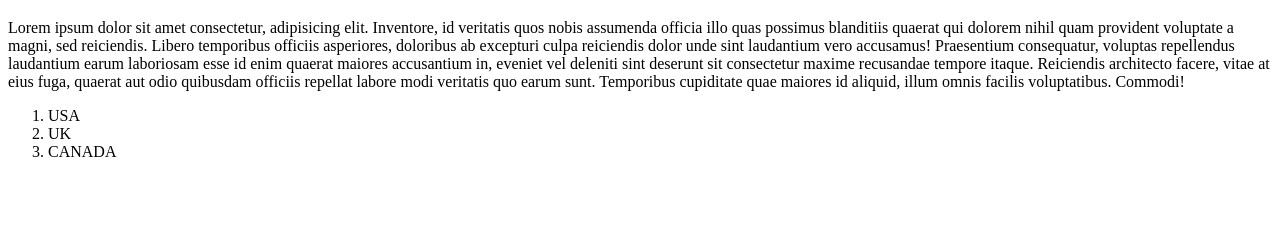
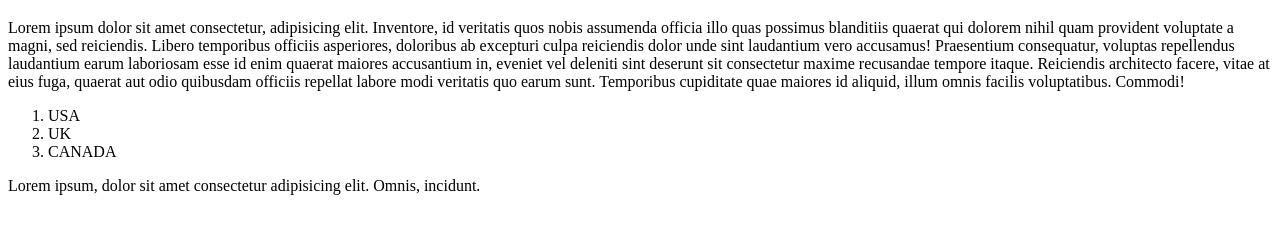
Before and after one commit to Sukantadas1/test2, a plain HTML site: page index.html in a window 1280 px wide. Shown: the part 61-294 px from the top of the page. Drawn offline with Linux system fonts and the light colour scheme.

Commit message:
paragraph added

```diff
--- a/index.html
+++ b/index.html
@@ -26,5 +26,8 @@
       <li>UK</li>
       <li>CANADA</li>
     </ol>
+    <p>
+      Lorem ipsum, dolor sit amet consectetur adipisicing elit. Omnis, incidunt.
+    </p>
   </body>
 </html>
```
